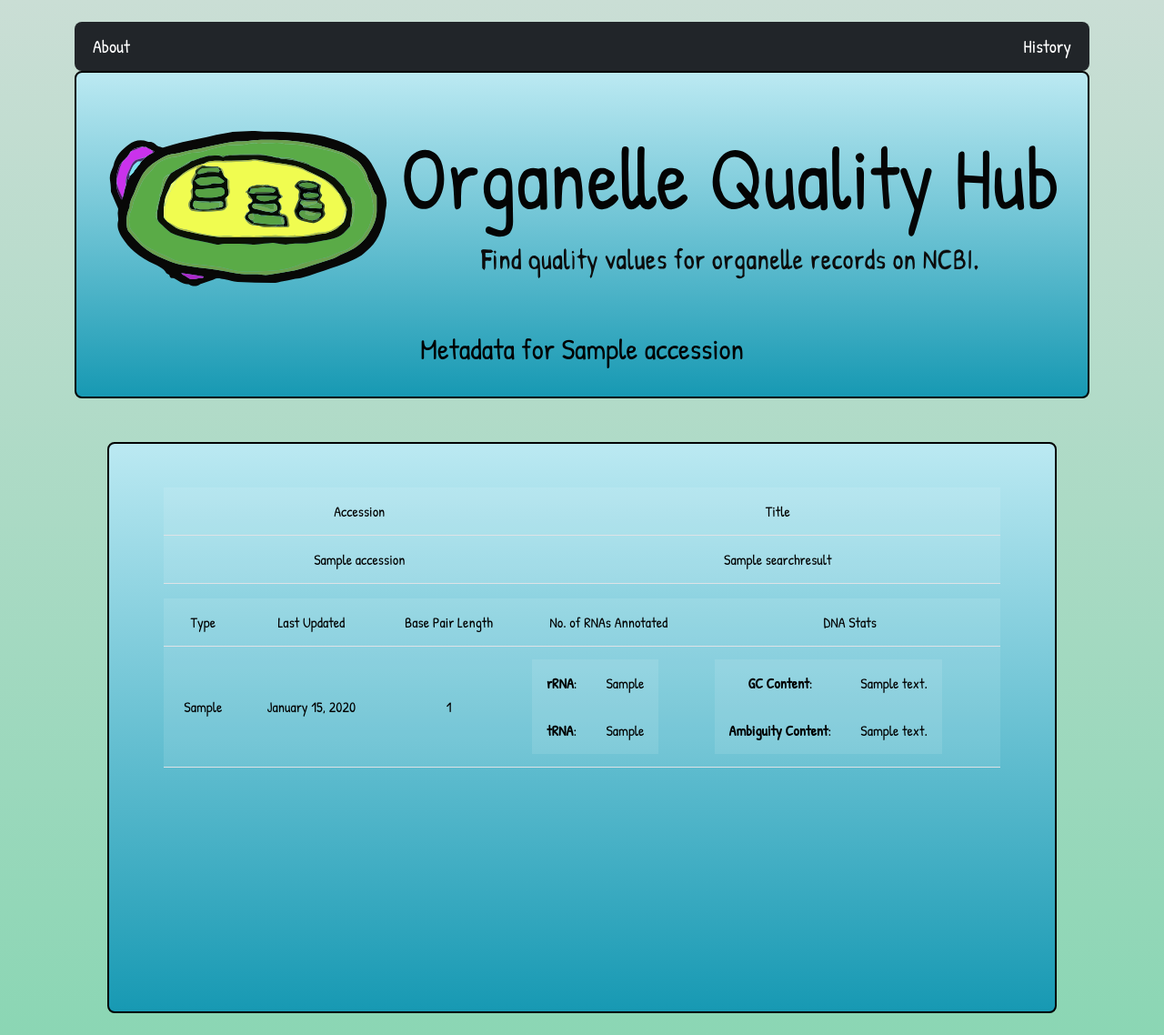
After one commit to deborq67/OrganelleQualityHub-prototype, a Django app: template organellequalityhub_data/templates/search_function/general_info.html in a window 1280 px wide. The commit adds this page. Shown: the whole page at 91% size. Run offline with Django 5.2, Linux system fonts and the light colour scheme; tables that the repository leaves empty hold one stand-in row (values such as "Sample post"); the template is opened without the code that fills it: values that come from a table or form of the project are taken from there, most other values are stand-ins (such as "Sample title", 1, 10 or a date in 2020); data that the repository does not hold is empty; some libraries are stand-ins or nearby versions.

Commit message:
Metadata now properly displayed.

```diff
--- a/organellequalityhub_data/genbank_interaction/views.py
+++ b/organellequalityhub_data/genbank_interaction/views.py
@@ -6,8 +6,8 @@ from search_function.models import SearchResult
 
 def ir_info(request, accession):
     # ir_setup already sets up the model for us so all we need to really do is
-    # associate SearchResult's Accession # with the IR_Identification model's
-    # Accession #.
+    # associate SearchResult's Accession with the IR_Identification model's
+    # Accession.
 
     search_result = SearchResult.objects.filter(accession=accession).first()
     ir_result = IR_Identification.objects.filter(accession=accession).first()
--- a/organellequalityhub_data/organellequalityhub_config/urls.py
+++ b/organellequalityhub_data/organellequalityhub_config/urls.py
@@ -2,6 +2,7 @@ from django.contrib import admin
 from django.urls import path
 from search_function.views import (
     search,
+    general_info,
     index,
     history,
     download_history,
@@ -17,7 +18,7 @@ urlpatterns = [
     path('', index, name='index'),
     path('results/', search, name='search'),
     path('results/download/', download_results, name='download_results'),
-    path('results/<str:accession>/', ir_info, name='ir_info'),
+    path('results/<str:accession>/', general_info, name='general_info'),
     path('history/', history, name='history'),
     path('history/accessions/', accession_list, name='accession_list'),
     path('history/download/', download_history, name='download_history'),
--- a/organellequalityhub_data/templates/search_function/accessions.html
+++ b/organellequalityhub_data/templates/search_function/accessions.html
@@ -41,7 +41,7 @@
                           <div class="row row-cols-6 justify-content-center">
                             {% for item in history_accessions %}
                               <div class="col">
-                                <a href="{% url 'ir_info' item.accession %}">{{ item.accession }}</a>
+                                <a href="{% url 'general_info' item.accession %}">{{ item.accession }}</a>
                                 {% if item.ir_reported == "yes" %}
                                   <i class="bi bi-check-circle-fill text-success"></i>
                                 {% elif item.ir_reported == "no" %}
--- /dev/null
+++ b/organellequalityhub_data/templates/search_function/general_info.html
@@ -0,0 +1,66 @@
+{% extends "base.html" %}
+
+{% block title %}Metadata for {{ accession }}{% endblock %}
+
+{% block header %}
+<h2 class="mb-2">Metadata for {{ accession }}</h2>
+<br>
+{% endblock header %}
+
+  {% block content %}
+
+  {% if general_result %}
+
+    <div class="content">
+      <div class="container">
+<div class = "table-responsive">
+                                    <table class="table table-hover">
+                                      <tbody><tr>
+                                        <td class="descriptions">Accession</td>
+                                        <td class="descriptions">Title</td>
+                                      </tr>
+                                      <tr>
+                                        <td class="accession">{{ accession }}</td>
+                                        <td class="metadata_info" align="center">{{ search_result.title }}</td>
+                                      </tr>
+                                    </tbody></table></div>
+
+
+
+                                    <div class = "table-responsive">
+                                    <table class="table table-hover">
+                                      <tbody><tr>
+                                        <td class="metadata_info">Type</td>
+                                        <td class="metadata_info">Last Updated</td>
+                                        <td class="metadata_info">Base Pair Length</td>
+                                        <td class="metadata_info">No. of RNAs Annotated</td>
+                                        <td class="metadata_info">DNA Stats</td>
+                                      </tr>
+                                      <tr>
+
+                                        <td class="metadata_info">{{ general_result.organelle_type|default_if_none:"Not found." }}</td>
+                                        <td class="metadata_info">{{ general_result.updated|date:"F j, Y"|default:"None found." }}</td>
+                                        <td class="metadata_info">{{ general_result.base_pair_length|default_if_none:"Could not be determined." }}</td>
+                                        <td class="metadata_info"><table><tbody>
+                                        <tr><td><b>rRNA</b>: </td><td>{{ general_result.r_rnas_reported|default_if_none:"None reported." }}</td></tr>
+                                        <tr><td><b>tRNA</b>: </td><td>{{ general_result.t_rnas_reported|default_if_none:"None reported." }}</td></tr>
+                                        </tbody></table></td>
+
+                                        <td class="metadata_info"><table><tbody>
+                                        <tr><td><b>GC Content</b>: </td><td>{{ general_result.gc_content|default_if_none:"Could not be determined." }}</td></tr>
+                                        <tr><td><b>Ambiguity Content</b>:</td><td>{{ general_result.ambiguity_content|default_if_none:"Could not be determined." }}</td></tr>
+                                        </tbody></table></td></tr>
+                                    </tbody></table></div>
+
+      </div>
+    </div>
+
+    {% else %}
+       <div class="custom-bg text-dark">
+      <div class="text-center">
+        <h1 class="display-1 fw-bold">Sorry, no results were found.</h1>
+          </div>
+        </div>
+      {% endif %}
+
+  {% endblock %}
--- a/organellequalityhub_data/templates/search_function/results.html
+++ b/organellequalityhub_data/templates/search_function/results.html
@@ -69,7 +69,7 @@
                                                 <tbody>
                                                   {% for result in results %}
                                                     <tr>
-                                                      <td><a href="{% url 'ir_info' result.Accession %}">{{ result.Accession }}</a></td>
+                                                      <td><a href="{% url 'general_info' result.Accession %}">{{ result.Accession }}</a></td>
                                                         <td>{{ result.Title }}</td>
                                                           <td>{{ result.BP_Length|default_if_none:"" }}</td>
                                                             <td>{{ result.Updated|default_if_none:"" }}</td>
```
Also changed, not shown: organellequalityhub_data/search_function/views.py (+24 -3 lines).
